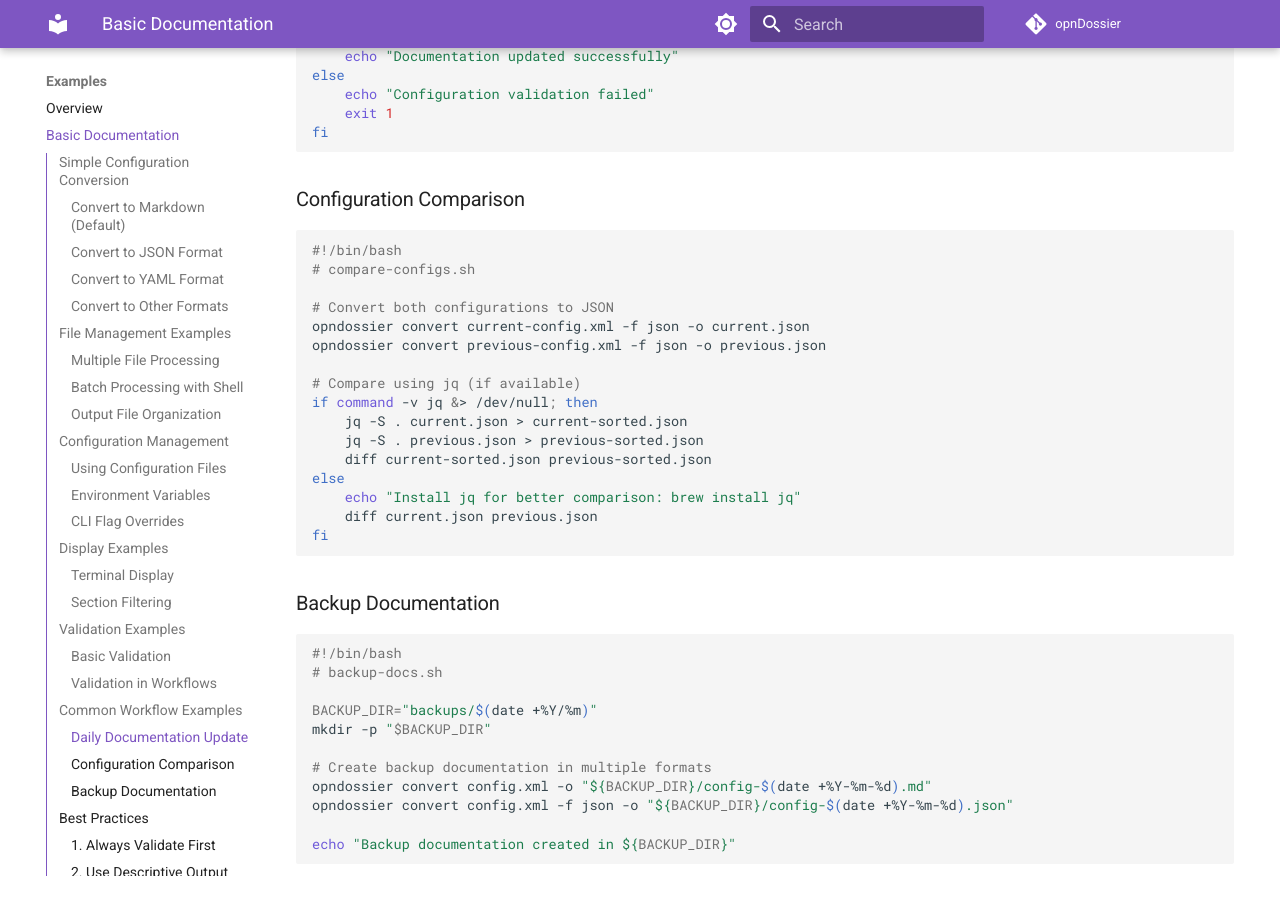
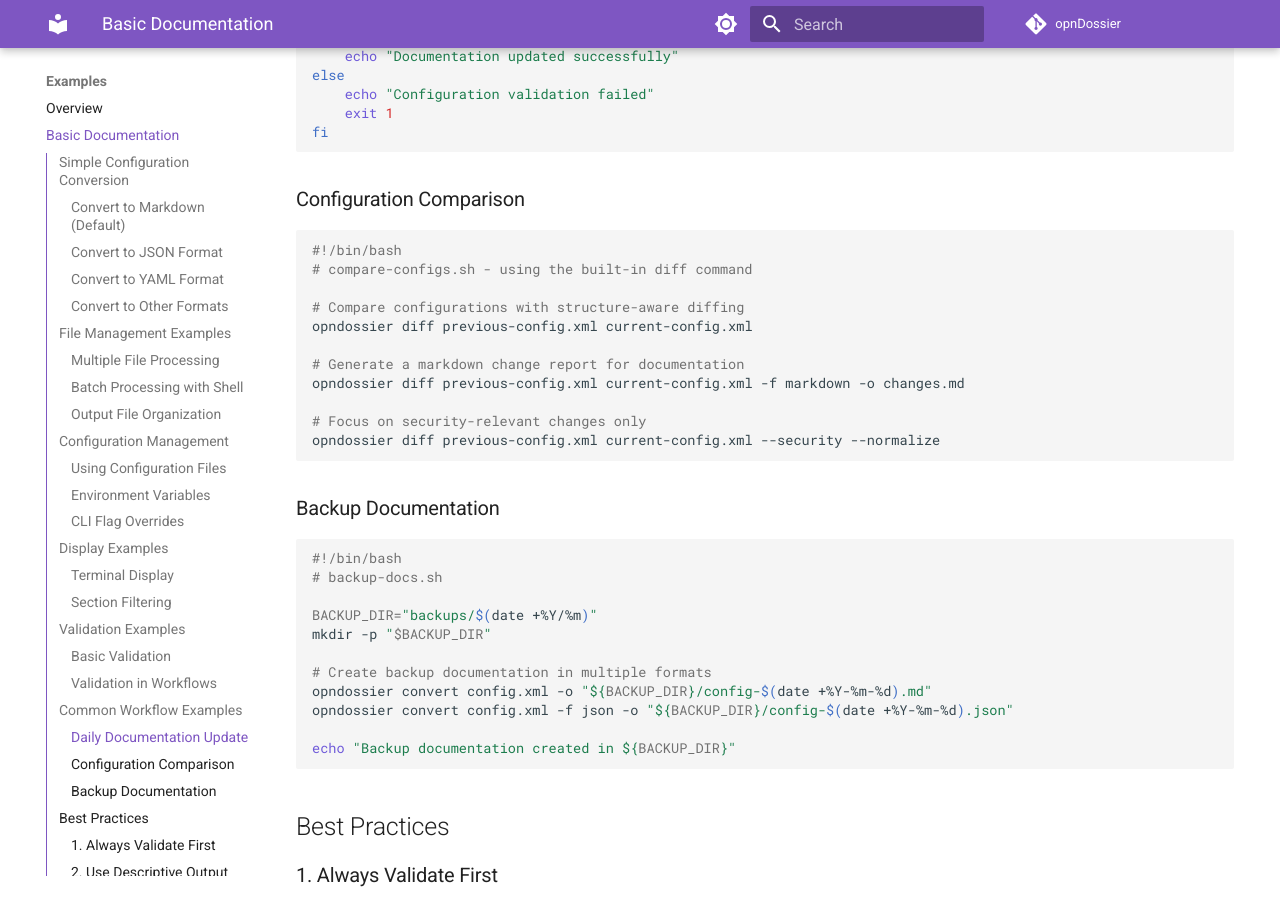
Before and after one commit to EvilBit-Labs/opnDossier, an MkDocs documentation site: the page built from docs/examples/basic-documentation.md, in a window 1280 px wide and 900 px high, scrolled down 4604 px. Built offline with MkDocs 1.6.1 and Material for MkDocs 9.7.7, drawn with Linux system fonts in a browser that asks for light colours; comment, search, counter and statistics services are not loaded; the version menu is left out.

Commit message:
docs: update configuration comparison example to use built-in diff command and generate markdown report
Signed-off-by: UncleSp1d3r <unclesp1d3r@evilbitlabs.io>

````diff
--- a/docs/examples/basic-documentation.md
+++ b/docs/examples/basic-documentation.md
@@ -228,21 +228,16 @@ fi
 
 ```bash
 #!/bin/bash
-# compare-configs.sh
+# compare-configs.sh - using the built-in diff command
 
-# Convert both configurations to JSON
-opndossier convert current-config.xml -f json -o current.json
-opndossier convert previous-config.xml -f json -o previous.json
+# Compare configurations with structure-aware diffing
+opndossier diff previous-config.xml current-config.xml
 
-# Compare using jq (if available)
-if command -v jq &> /dev/null; then
-    jq -S . current.json > current-sorted.json
-    jq -S . previous.json > previous-sorted.json
-    diff current-sorted.json previous-sorted.json
-else
-    echo "Install jq for better comparison: brew install jq"
-    diff current.json previous.json
-fi
+# Generate a markdown change report for documentation
+opndossier diff previous-config.xml current-config.xml -f markdown -o changes.md
+
+# Focus on security-relevant changes only
+opndossier diff previous-config.xml current-config.xml --security --normalize
 ```
 
 ### Backup Documentation
````
